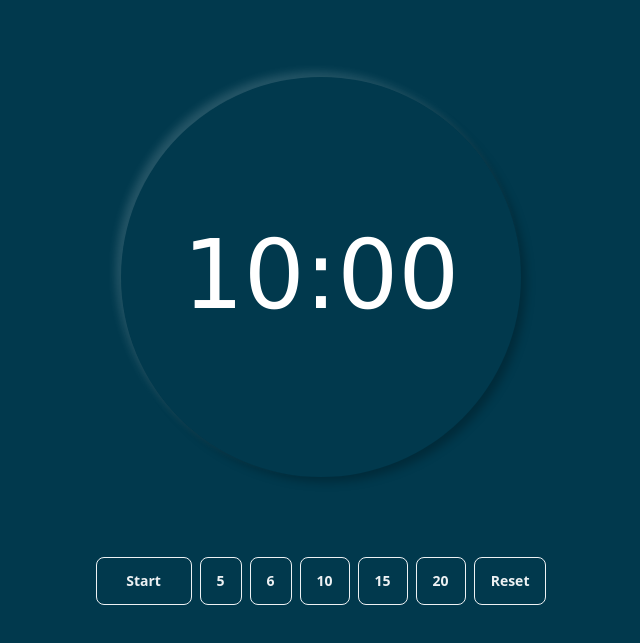
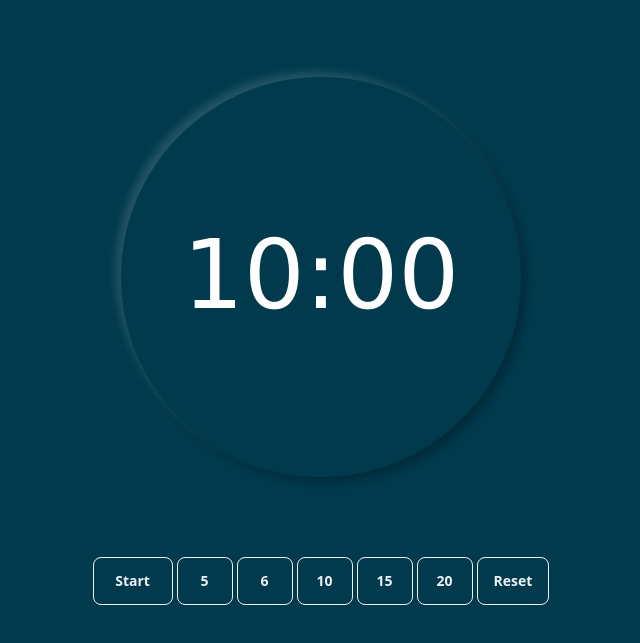
Before and after one commit to vkondrav/widgets, an Astro site in the folder timer-astro/: page / in a window 1280 px wide. Shown: the part 119-762 px from the top of the page, without its empty margins (319-959 px from the left). Built offline with nearby package versions, Linux system fonts and the light colour scheme; Astro itself is replaced by a stand-in of ours.

Commit message:
normalized button sizes and reduced margin between them

```diff
--- a/timer-astro/src/pages/index.astro
+++ b/timer-astro/src/pages/index.astro
@@ -47,16 +47,15 @@ import { Image } from "astro:assets";
       </svg> -->
     </div>
     <div class="buttonContainer">
-      <button
-        class="btn btn-outline mx-1 startPauseButton"
-        style="min-width: 6rem;">Start</button
+      <button class="btn btn-outline startPauseButton" style="min-width: 5rem;"
+        >Start</button
       >
       <button class="btn btn-outline mx-1 fiveButton">5</button>
-      <button class="btn btn-outline mx-1 sixButton">6</button>
+      <button class="btn btn-outline sixButton">6</button>
       <button class="btn btn-outline mx-1 tenButton">10</button>
-      <button class="btn btn-outline mx-1 fifteenButton">15</button>
+      <button class="btn btn-outline fifteenButton">15</button>
       <button class="btn btn-outline mx-1 twentyButton">20</button>
-      <button class="btn btn-outline mx-1 resetButton">Reset</button>
+      <button class="btn btn-outline resetButton">Reset</button>
     </div>
     <audio id="audio" src="analog-timer.mp3"></audio>
   </main>
@@ -158,6 +157,9 @@ import { Image } from "astro:assets";
     display: flex;
     justify-content: center;
     align-items: center;
+  }
+  .btn {
+    min-width: 3.5rem;
   }
 </style>
 
```
